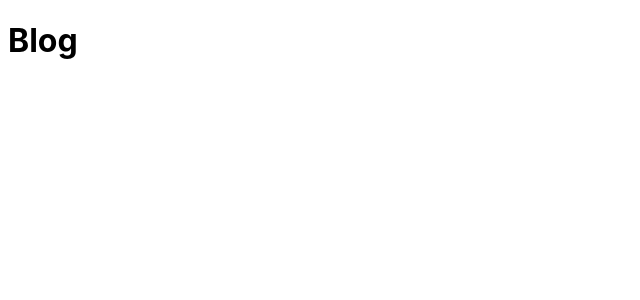
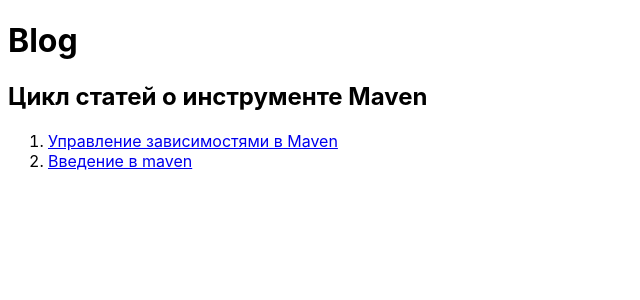
Before and after one commit to asgeneralov/blog, a Jekyll site: the page built from index.md, in a window 1280 px wide. Shown: the top 300 px of the page, without its empty margins (0-640 px from the left). Built offline with Jekyll 4.4.1, drawn with Linux system fonts in a browser that asks for light colours.

Commit message:
start maven cycle

```diff
--- a/_config.yml
+++ b/_config.yml
@@ -1,3 +1,9 @@
 url: "" # the base hostname & protocol for your site, e.g. http://example.com
 baseurl: "" # the subpath of your site, e.g. /blog
-title: "" # the name of your site, e.g. ACME Corp.
+title: "Blog" # the name of your site, e.g. ACME Corp.
+collections_dir: cycles
+collections:
+  maven:
+    output: true
+    title: true
+    sort: true
--- a/index.md
+++ b/index.md
@@ -4,3 +4,16 @@ title: "Blog"
 ---
 
 # Blog
+
+## Цикл статей о инструменте Maven
+<ol>
+{% for maven_member in site.maven %}
+  <!-- <h2>{{ maven_member.title }}</h2> -->
+  <li>
+  <a href="{{ maven_member.url }}">
+    {{ maven_member.title }}
+  </a>
+  </li>
+  <!-- <p>{{ maven_member.content | markdownify }}</p> -->
+{% endfor %}
+</ol>
```
Also changed, not shown: cycles/_maven/dependency_management.md (added, +6 -0 lines), cycles/_maven/introduction.md (added, +6 -0 lines).
